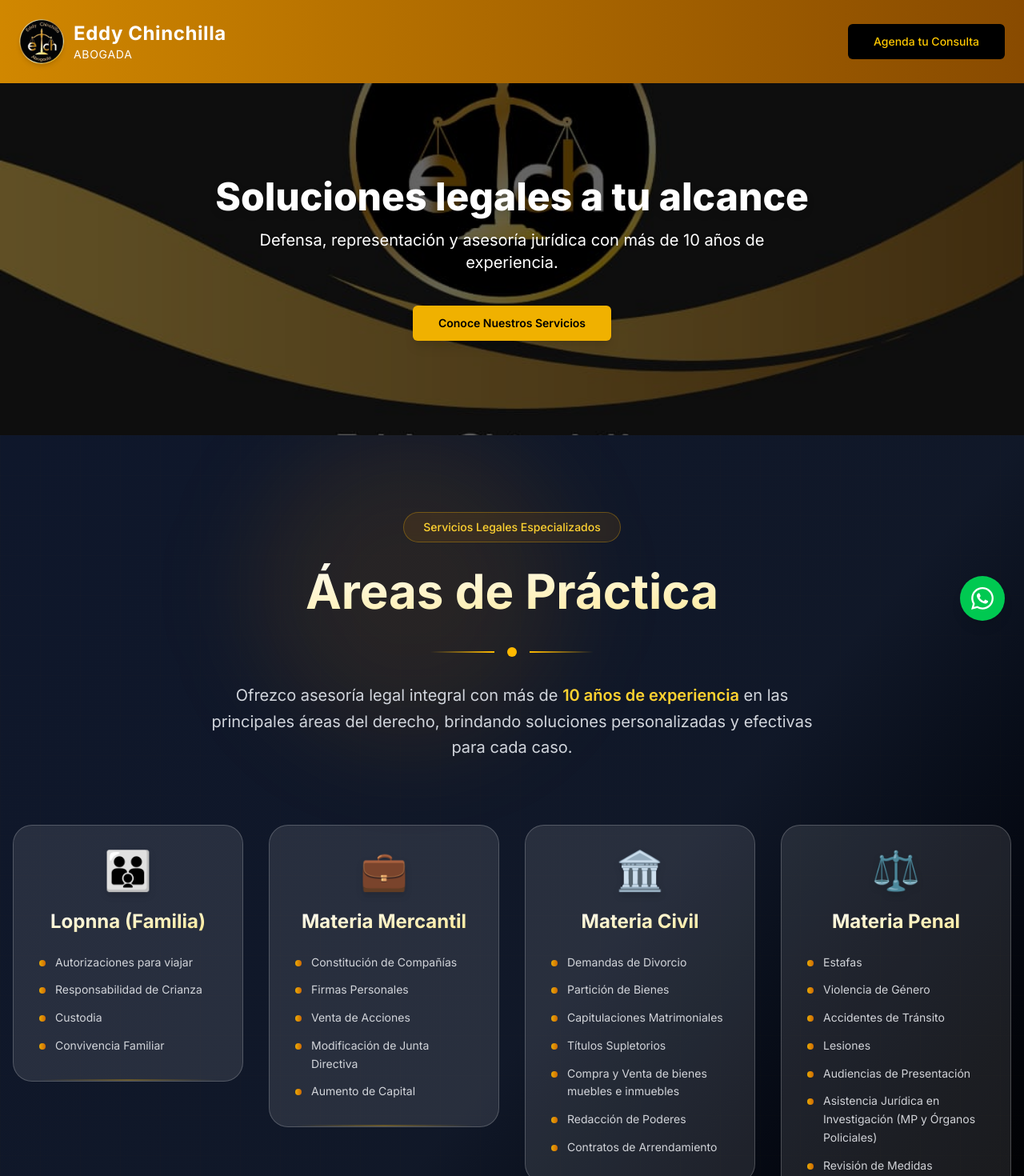
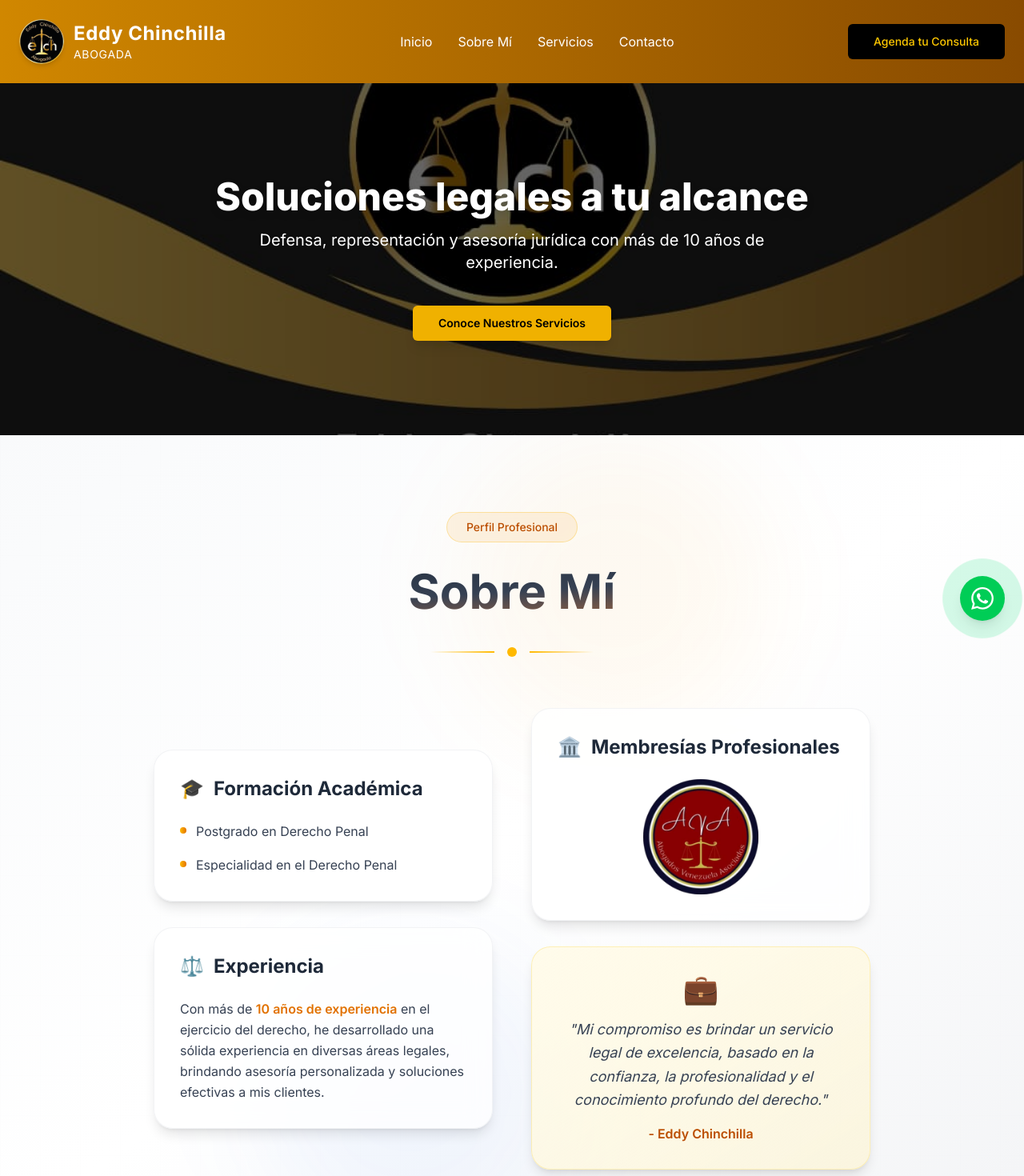
Before and after one commit to SebastianCastilloDev/abogada-eddy-chinchilla, a Next.js app: page / in a window 1280 px wide. Shown: the top 1470 px of the page at 80% size. Built offline with nearby package versions, Linux system fonts and the light colour scheme.

Commit message:
sobre mi

```diff
--- /dev/null
+++ b/src/components/AboutSection.tsx
@@ -0,0 +1,128 @@
+import React from "react";
+import { LAWYER } from "./lawyerData";
+import Image from "next/image";
+
+const AboutSection = () => (
+  <section id="sobre-mi" className="py-24 bg-gradient-to-br from-gray-50 via-white to-gray-100 relative overflow-hidden">
+    {/* Elementos decorativos de fondo */}
+    <div className="absolute inset-0 overflow-hidden">
+      <div className="absolute top-0 right-1/4 w-96 h-96 bg-amber-500/5 rounded-full blur-3xl"></div>
+      <div className="absolute bottom-0 left-1/4 w-96 h-96 bg-blue-500/5 rounded-full blur-3xl"></div>
+    </div>
+
+    {/* Grid pattern overlay */}
+    <div className="absolute inset-0 opacity-5">
+      <div className="absolute inset-0" style={{
+        backgroundImage: `
+          linear-gradient(rgba(0, 0, 0, 0.1) 1px, transparent 1px),
+          linear-gradient(90deg, rgba(0, 0, 0, 0.1) 1px, transparent 1px)
+        `,
+        backgroundSize: '50px 50px'
+      }}></div>
+    </div>
+
+    <div className="container mx-auto px-4 relative z-10">
+      {/* Header Section */}
+      <div className="text-center mb-16">
+        <div className="inline-block">
+          <span className="inline-block px-6 py-2 bg-amber-500/10 border border-amber-400/30 rounded-full text-amber-700 text-sm font-medium mb-6 backdrop-blur-sm">
+            Perfil Profesional
+          </span>
+        </div>
+
+        <h2 className="text-5xl md:text-6xl font-bold mb-8 bg-gradient-to-br from-gray-800 via-gray-700 to-amber-600 bg-clip-text text-transparent leading-tight">
+          Sobre Mí
+        </h2>
+
+        <div className="flex items-center justify-center mb-8">
+          <div className="h-0.5 w-20 bg-gradient-to-r from-transparent to-amber-400"></div>
+          <div className="mx-4 w-3 h-3 bg-amber-400 rounded-full"></div>
+          <div className="h-0.5 w-20 bg-gradient-to-l from-transparent to-amber-400"></div>
+        </div>
+      </div>
+
+      {/* Content Section */}
+      <div className="max-w-4xl mx-auto">
+        <div className="grid gap-12 md:grid-cols-2 items-center">
+          {/* Text Content */}
+          <div className="space-y-8">
+            <div className="bg-white/80 backdrop-blur-lg border border-gray-200/50 rounded-3xl p-8 shadow-lg">
+              <h3 className="text-2xl font-bold mb-6 text-gray-800 flex items-center gap-3">
+                <span className="text-2xl">🎓</span>
+                Formación Académica
+              </h3>
+              <div className="space-y-4">
+                {LAWYER.education.map((edu, index) => (
+                  <div
+                    key={index}
+                    className="flex items-start gap-3 group"
+                  >
+                    <div className="flex-shrink-0 w-2 h-2 bg-gradient-to-r from-amber-400 to-amber-600 rounded-full mt-2"></div>
+                    <span className="text-gray-700 leading-relaxed">
+                      {edu}
+                    </span>
+                  </div>
+                ))}
+              </div>
+            </div>
+
+            <div className="bg-white/80 backdrop-blur-lg border border-gray-200/50 rounded-3xl p-8 shadow-lg">
+              <h3 className="text-2xl font-bold mb-6 text-gray-800 flex items-center gap-3">
+                <span className="text-2xl">⚖️</span>
+                Experiencia
+              </h3>
+              <p className="text-gray-700 leading-relaxed">
+                Con más de <span className="text-amber-600 font-semibold">{LAWYER.experience}</span> en el
+                ejercicio del derecho, he desarrollado una sólida experiencia en diversas áreas legales,
+                brindando asesoría personalizada y soluciones efectivas a mis clientes.
+              </p>
+            </div>
+          </div>
+
+          {/* Memberships Section */}
+          <div className="space-y-8">
+            <div className="bg-white/80 backdrop-blur-lg border border-gray-200/50 rounded-3xl p-8 shadow-lg">
+              <h3 className="text-2xl font-bold mb-6 text-gray-800 flex items-center gap-3">
+                <span className="text-2xl">🏛️</span>
+                Membresías Profesionales
+              </h3>
+              <div className="space-y-6">
+                {LAWYER.memberships.map((membership, index) => (
+                  <div
+                    key={index}
+                    className="flex flex-col items-center text-center"
+                  >
+                    <div className="relative w-36 h-36">
+                      <Image
+                        src={membership.image}
+                        alt={membership.name}
+                        fill
+                        className="object-contain"
+                      />
+                    </div>
+                  </div>
+                ))}
+              </div>
+            </div>
+
+            {/* Quote or Mission */}
+            <div className="bg-gradient-to-br from-amber-50 to-amber-100/50 border border-amber-200/50 rounded-3xl p-8 shadow-lg">
+              <div className="text-center">
+                <div className="text-4xl mb-4 text-amber-600">💼</div>
+                <blockquote className="text-lg text-gray-700 italic leading-relaxed">
+                  "Mi compromiso es brindar un servicio legal de excelencia,
+                  basado en la confianza, la profesionalidad y el conocimiento profundo del derecho."
+                </blockquote>
+                <div className="mt-4 text-amber-700 font-semibold">
+                  - {LAWYER.name}
+                </div>
+              </div>
+            </div>
+          </div>
+        </div>
+      </div>
+    </div>
+  </section>
+);
+
+export default AboutSection;
--- a/src/components/Header.tsx
+++ b/src/components/Header.tsx
@@ -3,7 +3,7 @@ import { LAWYER } from "./lawyerData";
 
 const Header = () => (
   <header className="bg-gradient-to-r from-yellow-600 to-yellow-800 text-white">
-    <div className="container mx-auto flex flex-col md:flex-row items-center justify-between p-6 gap-4">
+    <div className="container mx-auto flex flex-col lg:flex-row items-center justify-between p-6 gap-4">
       <div className="flex items-center gap-3">
         {/* eslint-disable-next-line @next/next/no-img-element */}
         <img
@@ -18,9 +18,26 @@ const Header = () => (
           <p className="text-sm uppercase tracking-wider">{LAWYER.title}</p>
         </div>
       </div>
+
+      {/* Navigation */}
+      <nav className="hidden md:flex items-center gap-8">
+        <a href="#inicio" className="text-white hover:text-yellow-300 transition-colors duration-200">
+          Inicio
+        </a>
+        <a href="#sobre-mi" className="text-white hover:text-yellow-300 transition-colors duration-200">
+          Sobre Mí
+        </a>
+        <a href="#servicios" className="text-white hover:text-yellow-300 transition-colors duration-200">
+          Servicios
+        </a>
+        <a href="#contacto" className="text-white hover:text-yellow-300 transition-colors duration-200">
+          Contacto
+        </a>
+      </nav>
+
       <a
         href="#contacto"
-        className="inline-flex items-center justify-center whitespace-nowrap rounded-md text-sm font-medium h-11 px-8 bg-black hover:bg-gray-900 text-yellow-400"
+        className="inline-flex items-center justify-center whitespace-nowrap rounded-md text-sm font-medium h-11 px-8 bg-black hover:bg-gray-900 text-yellow-400 transition-colors duration-200"
       >
         Agenda tu Consulta
       </a>
--- a/src/components/Hero.tsx
+++ b/src/components/Hero.tsx
@@ -2,7 +2,7 @@ import React from "react";
 import { LAWYER } from "./lawyerData";
 
 const Hero = () => (
-  <section className="relative">
+  <section id="inicio" className="relative">
     {/* Hero Image */}
     {/* eslint-disable-next-line @next/next/no-img-element */}
     <img
--- a/src/components/LandingPage.tsx
+++ b/src/components/LandingPage.tsx
@@ -3,6 +3,7 @@
 import React from "react";
 import Header from "./Header";
 import Hero from "./Hero";
+import AboutSection from "./AboutSection";
 import ServicesSection from "./ServicesSection";
 import ContactSection from "./ContactSection";
 import Footer from "./Footer";
@@ -15,6 +16,7 @@ export default function LandingPage() {
       <Header />
       <main className="flex-1">
         <Hero />
+        <AboutSection />
         <ServicesSection />
         <ContactSection />
       </main>
--- a/src/components/lawyerData.ts
+++ b/src/components/lawyerData.ts
@@ -6,4 +6,15 @@ export const LAWYER = {
     whatsapp: "+58 424-1692372",
     email: "abg.eddychinchilla19@gmail.com",
     instagram: "tu.abogadaeddy",
+    education: [
+        "Postgrado en Derecho Penal",
+        "Especialidad en el Derecho Penal"
+    ],
+    experience: "10 años de experiencia",
+    memberships: [
+        {
+            name: "Sociedad de Abogados",
+            image: "/assets/eddychinchilla-sociedad.png"
+        }
+    ]
 };
```
